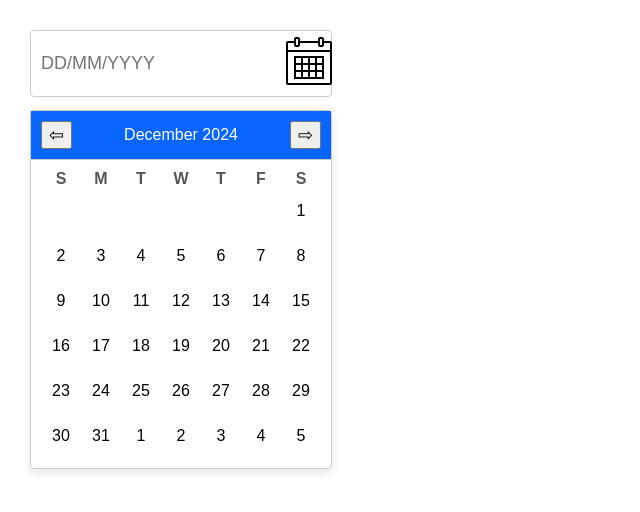
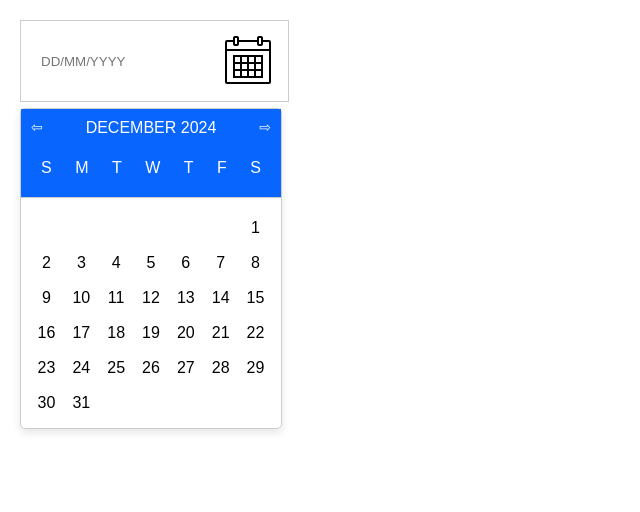
Before and after one commit to TanEarng/Data-picker-UI, a plain HTML site: page index.html in a window 1280 px wide. Shown: the whole page, without its empty margins (0-640 px from the left). Drawn offline with Linux system fonts and the light colour scheme.

Commit message:
Add files via upload

```diff
--- a/index.html
+++ b/index.html
@@ -3,48 +3,44 @@
 <head>
     <meta charset="UTF-8">
     <meta name="viewport" content="width=device-width, initial-scale=1.0">
-    <title>Datepicker UI</title>
+    <title>Data picker UI</title>
     <link rel="stylesheet" href="style.css">
 </head>
 <body>
     <div class="datepicker">
         <!-- head -->
-        <div class="datepicker__input">
+        <div class="datapicker__input">
             <input type="text" placeholder="DD/MM/YYYY">
-            <button class="datepicker__icon">
-                    <img src="download.png" alt="Calendar Icon">
-            </button>
+            <img src="download.png" alt="calendar">
         </div>
-        <!--  body-->
+    </div>
     <div class="calendar">
-            <div class="calendar__header">
-               <button class="prev">
-                &#8678;
-               </button>
-               <span class="month-year">December 2024</span>
-               <button class="next">
-                &#8680
-               </button>
+        <!-- body -->
+        <div class="calender__header">
+            <div class="prev">&#8678;</div>
+            <span class="month-year">DECEMBER 2024</span>
+            <div class="next">&#8680;</div>
+
         </div>
-            <div class="calendar__body">
-                <div class="day-names">
-                    <span>S</span>
-                    <span>M</span>
-                    <span>T</span>
-                    <span>W</span>
-                    <span>T</span>
-                    <span>F</span>
-                    <span>S</span>
+        <div class="calender__header-day_names">
+            <span >S</span>
+            <span >M</span>
+            <span >T</span>
+            <span >W</span>
+            <span >T</span>
+            <span >F</span>
+            <span >S</span>
         </div>
+
+        <div class="calender__body">
             <div class="days">
                 <span></span><span></span><span></span><span></span><span></span><span></span><span>1</span>
                 <span>2</span><span>3</span><span>4</span><span>5</span><span>6</span><span>7</span><span>8</span>
                 <span>9</span><span>10</span><span>11</span><span>12</span><span>13</span><span>14</span><span>15</span>
                 <span>16</span><span>17</span><span>18</span><span>19</span><span>20</span><span>21</span><span>22</span>
                 <span>23</span><span>24</span><span>25</span><span>26</span><span>27</span><span>28</span><span>29</span>
-                    <span>30</span><span>31</span><span>1</span><span>2</span><span>3</span><span>4</span><span>5</span>
+                <span>30</span><span>31</span><span></span><span></span><span></span><span></span><span></span>
             </div>
-
         </div>
     </div>
 </body>
--- a/style.css
+++ b/style.css
@@ -2,73 +2,74 @@ body{
     box-sizing: border-box;
     margin: 0;
     padding: 0;
-    font-family: Arial,  sans-serif;
+    font-family: Arial, sans-serif;
 }
 .datepicker{
-    position: relative;
     display: inline-block;
-    margin: 30px;
+    margin: 20px;
+    margin-bottom: 5px;
 }
-.datepicker__input{
+.datapicker__input{
     display: flex;
     align-items: center;
     border: 1px solid #ccc;
-    border-radius: 4px;
+    padding: 15px;
+}
+.datapicker__input input{
+    border: none;
     padding: 5px;
-    width: 290px;
 }
-.datepicker__input input{
-    border: none;
-    outline: none;
-    flex-grow: 1;
-    padding: 5px;
-    font-size: 18px;
-}
-.datepicker__input button{
-    background: none;
-    border: none;
+.datapicker__input img{
+    background-color: #ffffff;
     cursor: pointer;
 }
-.datepicker__input button:hover{
-    transition: all 0.3s;
-    background-color: rgb(142, 149, 155);
+.datapicker__input img:hover{
+    background-color: #ccc;
+    border-radius: 9px;
 }
 .calendar{
-    position: absolute;
-    top: 80px;
+    margin: 1px 20px;
     border: 1px solid #ccc;
-    border-radius: 4px;
-    background-color: white;
+    border-radius: 5px;
     box-shadow: 0 4px 8px rgba(0, 0, 0, 0.1);
-    width: 300px;
+    width: 260px;
 }
-.calendar__header{
+.calender__header{
+    display: flex;
+    justify-content: space-between;
+    padding: 10px;
+    padding-bottom: 2px;
+    background-color: #0866ff;
+    color: #fff;
+}
+.prev{
+    cursor: pointer;
+    font-size: 14px;
+}
+.prev:hover{
+    background-color: #b8b8b8;
+    border-radius: 10px;
+}
+.next{
+    cursor: pointer;
+    font-size: 14px;
+}
+.next:hover{
+    background-color: #b8b8b8;
+    border-radius: 10px;
+}
+.calender__header-day_names{
     display: flex;
     justify-content: space-between;
     align-items: center;
+    padding: 20px;
+    border-bottom: 1px solid #ccc;
+    background-color: #0866ff;
+    color: #fff;
+
+}
+.calender__body{
     padding: 10px;
-    background-color: #0866ff;
-    border-bottom: 1px solid #ccc;
-}
-.calendar__header button{
-    cursor: pointer;
-    font-size: 18px;
-}
-.calendar__header span{
-    color: white;
-}
-.calendar__body{
-    padding: 10px;
-}
-.day-names{
-    display: flex;
-    justify-content: space-between;
-}
-.day-names span {
-    width:50px;
-    text-align: center;
-    font-weight: bold;
-    color: #555;
 }
 .days{
     display: flex;
@@ -76,14 +77,15 @@ body{
     justify-content: space-between;
 }
 .days span{
-    width: 40px;
-    height: 40px;
+    width: 31px;
+    height: 35px;
     text-align: center;
-    line-height: 45px;
-    margin-bottom: 5px;
     cursor: pointer;
+    line-height: 40px;
+
 }
 .days span:hover{
-    background-color: #eee;
-    border-radius: 20%;
+    background-color: #c4bcbc;
+    border-radius: 15px;
+    padding: 2px;
 }
```
Lines whose indentation alone changed are shown as unchanged.
